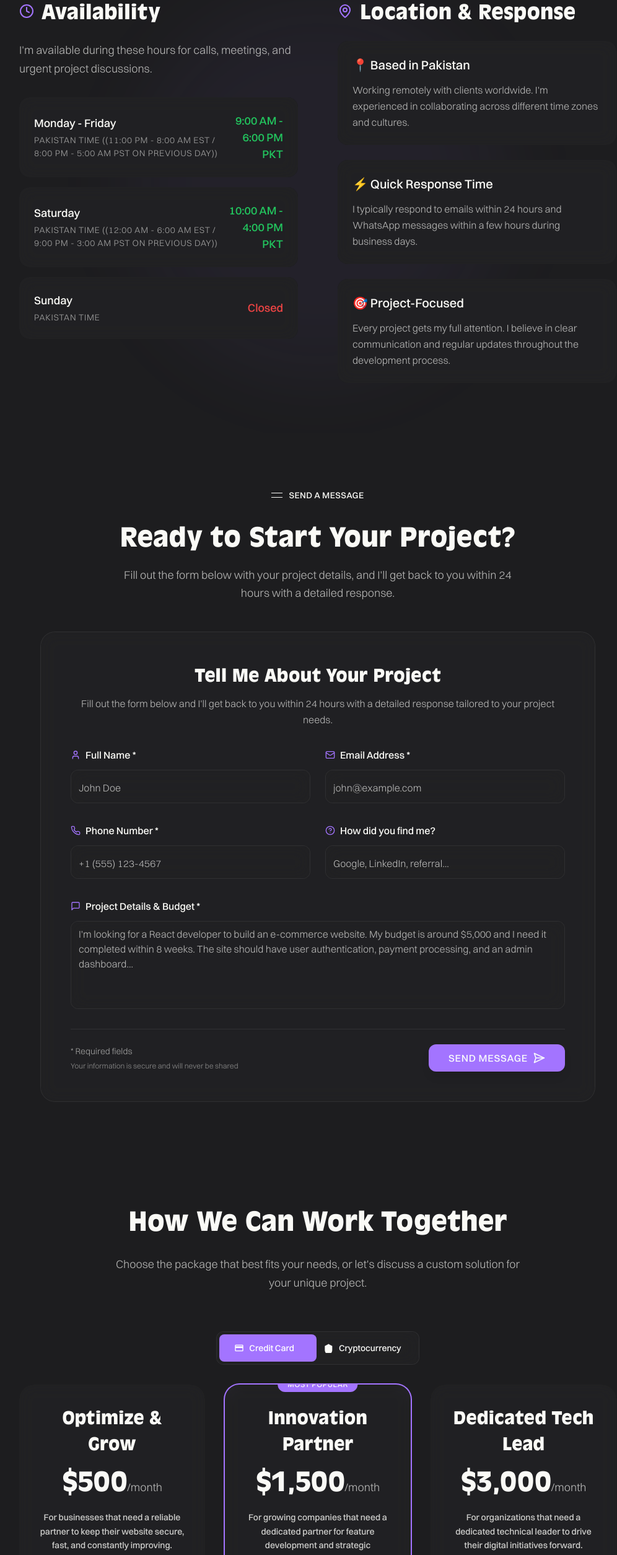
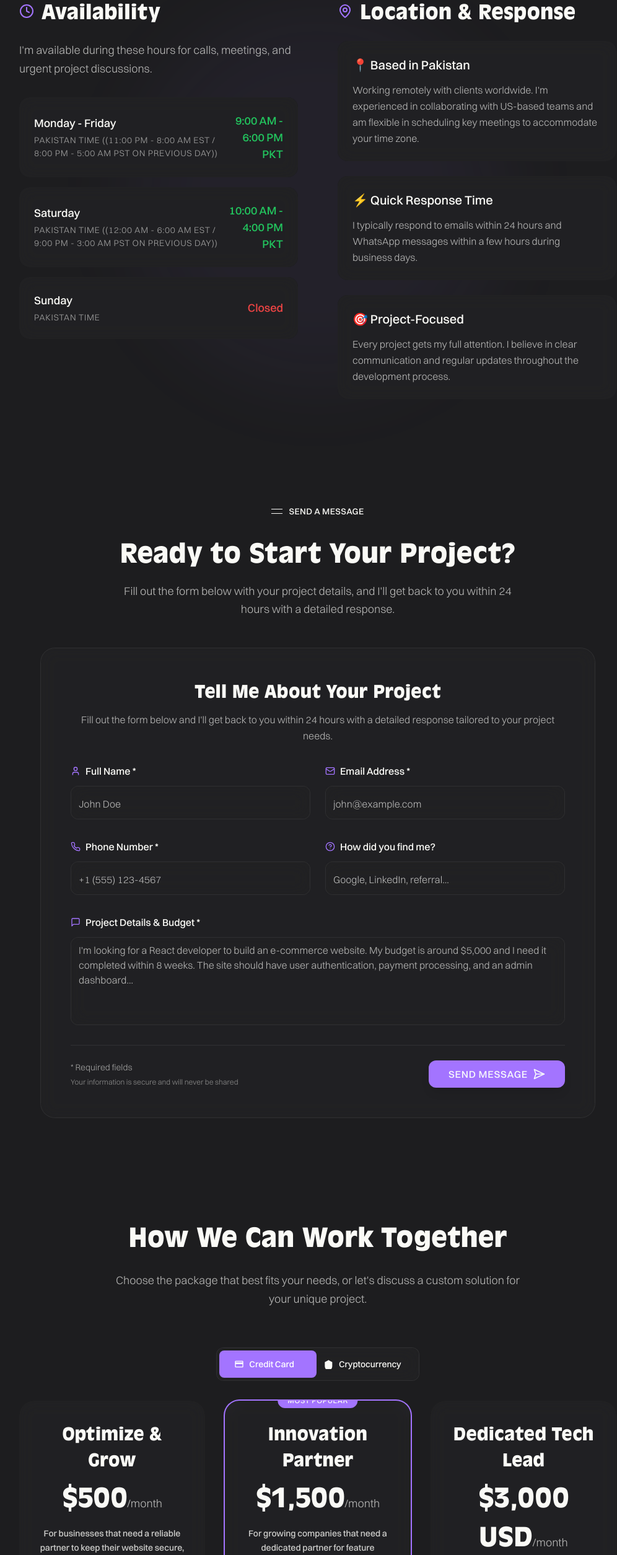
Before and after one commit to zeeshanjunaid/zeeshanjunaid.dev, a Next.js app: page /contact in a window 1280 px wide. Shown: the part 1260-3769 px from the top of the page at 62% size, without its empty margins (127-1123 px from the left). Built offline with nearby package versions, Linux system fonts and the light colour scheme.

Commit message:
Updated reviews.ts

```diff
--- a/app/(root)/(routes)/components/about-hero.tsx
+++ b/app/(root)/(routes)/components/about-hero.tsx
@@ -144,7 +144,7 @@ const AboutHero = () => {
             </motion.p>
 
             <motion.p variants={itemVariants} className={paragraphStyles}>
-              My approach is collaborative and transparent. I work closely with you to understand your vision, challenge assumptions, and transform your ideas into a robust, scalable, and beautiful final product. Whether you&apos;re a startup launching an MVP or an established brand needing a refresh, I bring over 8 years of experience to the table to ensure your project&apos;s success.
+              My approach is collaborative and transparent. I work closely with you to understand your vision, challenge assumptions, and transform your ideas into a robust, scalable, and beautiful final product. I particularly enjoy partnering with innovative US-based startups and brands to bring their ambitious ideas to life on a global scale.
             </motion.p>
 
             <motion.div
--- a/app/(root)/(routes)/components/contact-client.tsx
+++ b/app/(root)/(routes)/components/contact-client.tsx
@@ -289,7 +289,7 @@ const ContactPageClient = () => {
                     </h4>
                     <p className="text-dark/70 dark:text-light/70 font-switzer font-light text-[16px] leading-relaxed">
                       Working remotely with clients worldwide. I&apos;m experienced in collaborating
-                      across different time zones and cultures.
+                      with US-based teams and am flexible in scheduling key meetings to accommodate your time zone.
                     </p>
                   </div>
                 </div>
--- a/app/(root)/(routes)/components/pricing-table.tsx
+++ b/app/(root)/(routes)/components/pricing-table.tsx
@@ -60,7 +60,7 @@ const pricingTiers: PricingTier[] = [
   {
     id: "enterprise",
     name: "Dedicated Tech Lead",
-    price: "$3,000",
+    price: "$3,000 USD",
     priceValue: 3000,
     description: "For organizations that need a dedicated technical leader to drive their digital initiatives forward.",
     features: [
```
Also changed, not shown: data/reviews.ts (+13 -13 lines).
